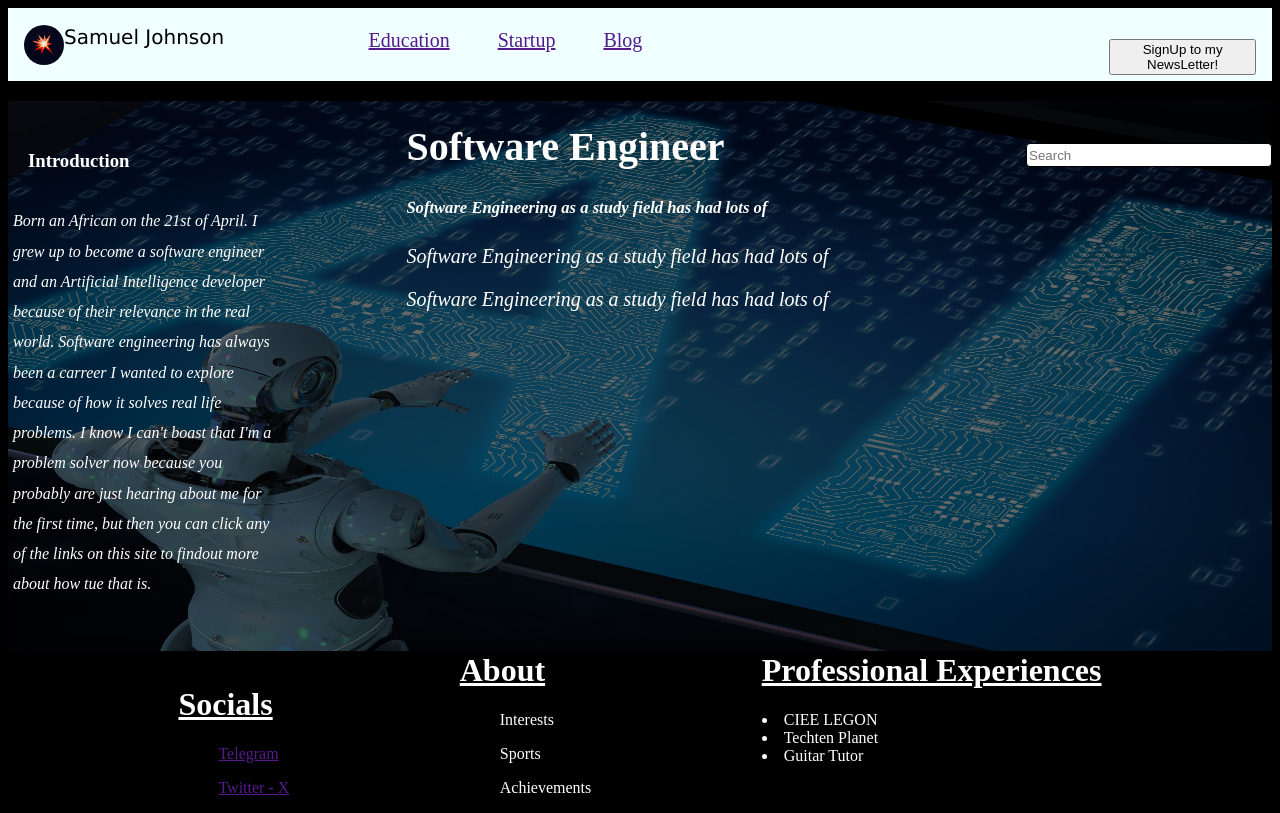
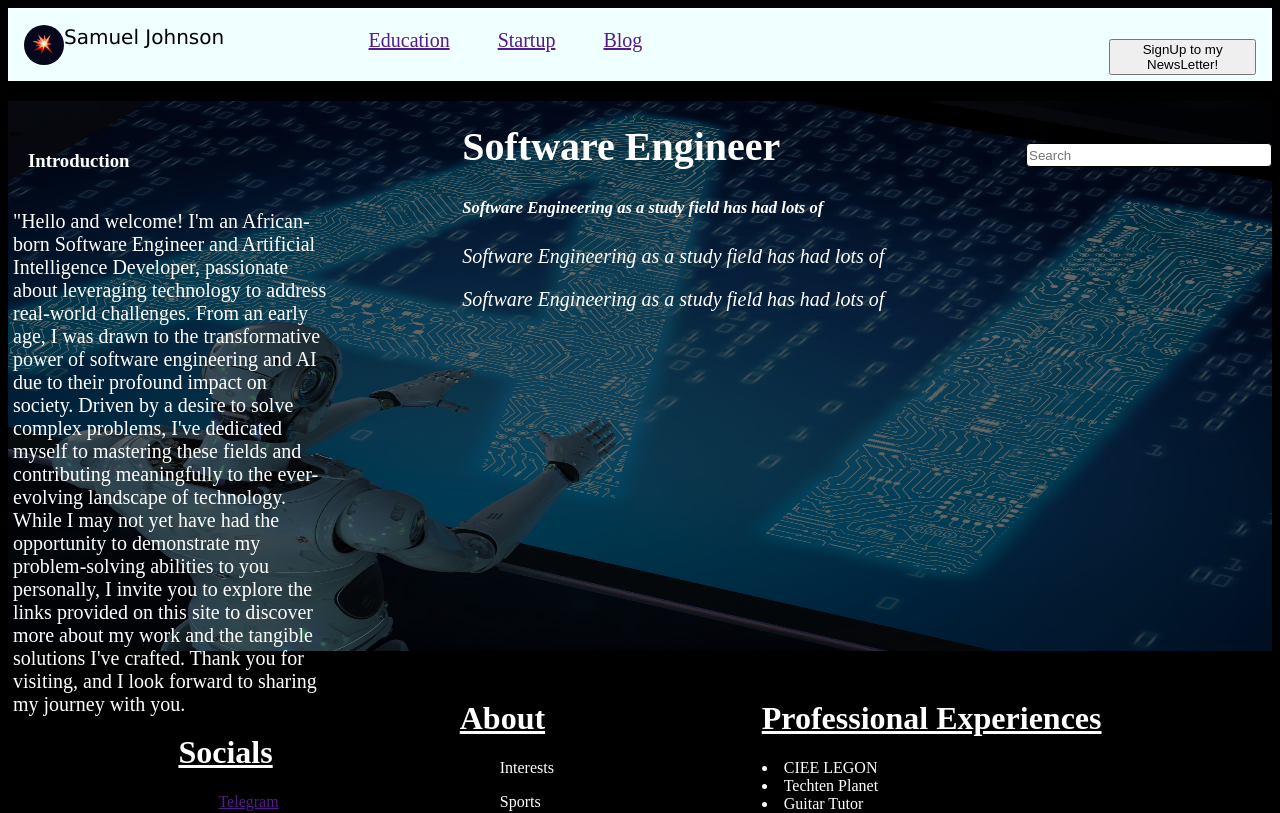
Before and after one commit to Jayhubexp/sams-website, a React (Vite) app: page / in a window 1280 px wide. Shown: the top 813 px of the page. Built offline with nearby package versions, Linux system fonts and the light colour scheme.

Commit message:
Introduction

```diff
--- a/src/Components/Navbar/Footer.jsx
+++ b/src/Components/Navbar/Footer.jsx
@@ -3,7 +3,7 @@ import React from 'react'
 function Footer() {
   return (
     <>
-        <div className='flex white'>
+        <div className='flex white top'>
             <div className='Social center'>
                 <h1 className='underline'>
                     Socials
--- a/src/Components/Navbar/MidScreen.css
+++ b/src/Components/Navbar/MidScreen.css
@@ -29,7 +29,7 @@
 .left{
     color: white;
     align-items: flex-start;
-    width: 30%;
+    width: 40%;
 }
 
 .right{
--- a/src/Components/Navbar/MidScreen.jsx
+++ b/src/Components/Navbar/MidScreen.jsx
@@ -16,7 +16,7 @@ function MidScreen() {
     <>
       <div className='m'>
         <div className='bg'>
-          <img src={background} alt='bg' width='100%' height='550px' />
+          <img src={background} alt='bg' width='100%' height='550vh' />
         </div>
           <div className='left'>
             <Skill/>
--- a/src/Components/Navbar/Skill/Skill.css
+++ b/src/Components/Navbar/Skill/Skill.css
@@ -10,7 +10,7 @@
 }
 
 .list{
-    line-height: 0.8cm;
-    font-style: italic;
+    font-style: bold;
     margin-left: 5px;
+    font-size: 20px;
 }
--- a/src/Components/Navbar/Skill/Skill.jsx
+++ b/src/Components/Navbar/Skill/Skill.jsx
@@ -10,13 +10,9 @@ function Skill() {
             <b><h3>Introduction</h3></b>
         </div>
         <div className='list'>
-            <p>Born an African on the 21st of April. I grew up to become a software
-                engineer and an Artificial Intelligence developer because of their
-                relevance in the real world. Software engineering has always been
-                a carreer I wanted to explore because of how it solves real life
-                problems. I know I can't boast that I'm a problem solver now because
-                you probably are just hearing about me for the first time, but then you can click
-                any of the links on this site to findout more about how tue that is.
+            <p>"Hello and welcome! I'm an African-born Software Engineer and Artificial Intelligence Developer, passionate about leveraging technology to address real-world challenges. From an early age, I was drawn to the transformative power of software engineering and AI due to their profound impact on society.
+                  Driven by a desire to solve complex problems, I've dedicated myself to mastering these fields and contributing meaningfully to the ever-evolving landscape of technology. While I may not yet have had the opportunity to demonstrate my problem-solving abilities to you personally, I invite you to explore the links provided on this site to discover more about my work and the tangible solutions I've crafted.
+                Thank you for visiting, and I look forward to sharing my journey with you.
               </p>
 
 
--- a/src/index.css
+++ b/src/index.css
@@ -24,3 +24,7 @@
 body{
   position: static;
 }
+
+.top{
+  margin-top: 3rem;
+}
```
